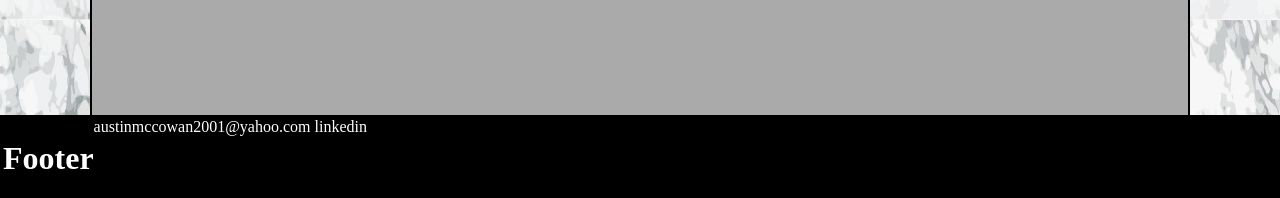
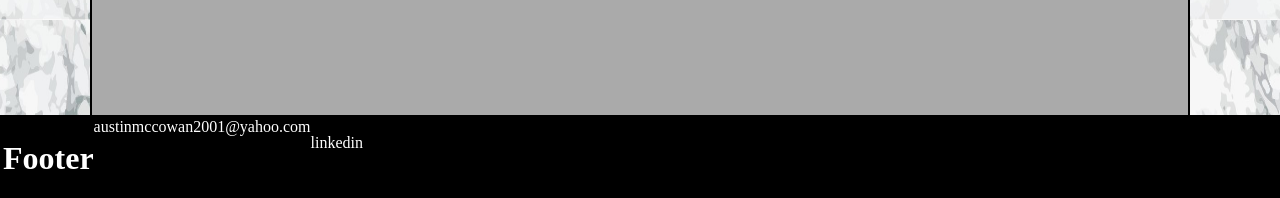
Before and after one commit to AustinMcCowan/portfolio, a plain HTML site: page index.html in a window 1280 px wide. Shown: the part 780-978 px from the top of the page. Drawn offline with Linux system fonts and the light colour scheme; files whose address does not match are found by name.

Commit message:
modified:   index.html

```diff
--- a/index.html
+++ b/index.html
@@ -40,8 +40,8 @@
       <!-- Footer -->
       <footer>
         <h1>Footer</h1>
-        austinmccowan2001@yahoo.com
-        linkedin
+        <a>austinmccowan2001@yahoo.com</a>
+        <p>linkedin</p>
       </footer>
 
     </div>
```
